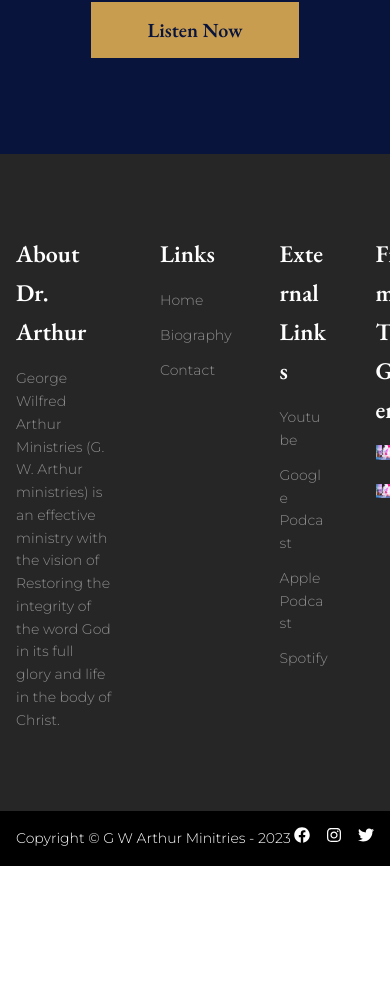
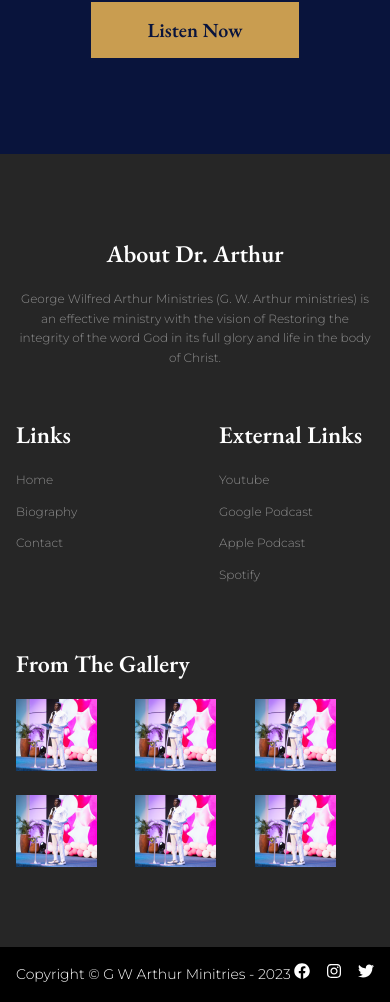
Before and after one commit to eakojo/dr-george, a Next.js app: page / in a window 390 px wide. Shown: the part 4614-5616 px from the top of the page. Before the commit the page ends 5480 px from the top, so only its background shows below. Built offline with nearby package versions, Linux system fonts and the light colour scheme.

Commit message:
home responsiveness

```diff
--- a/src/components/Footer/index.tsx
+++ b/src/components/Footer/index.tsx
@@ -7,28 +7,28 @@ const Footer: FC = () => {
   const router = useRouter()
   return (
     <Box pos={"relative"} zIndex={3}>
-    <Grid templateColumns={'repeat(8, 1fr)'} gap={12} bg={"#262626"} py={20}  px={{ base: 4, '2xl': 36 }}>
-      <GridItem colSpan={3}>
-        <Text color={"white"} fontSize={24} fontWeight={600} mb={4}>About Dr. Arthur</Text>
-        <Text color={"whiteAlpha.600"} fontSize={14} fontFamily={"montserrat"}>George Wilfred Arthur Ministries (G. W. Arthur ministries) is an effective ministry with the vision of Restoring the integrity of the word God in its full glory and life in the body of Christ. </Text>
+    <Grid templateColumns={{base: 'repeat(6, 1fr)' , md: 'repeat(8, 1fr)'}} gap={12} bg={"#262626"} py={20}  px={{ base: 4, '2xl': 36 }}>
+      <GridItem colSpan={{base: 6, md: 3}}>
+        <Text color={"white"} fontSize={24} fontWeight={600} mb={4} textAlign={{base: "center", md: "left"}}>About Dr. Arthur</Text>
+        <Text color={"whiteAlpha.600"} fontSize={{base: 12, md: 14}} textAlign={{base: "center", md: "left"}} fontFamily={"montserrat"}>George Wilfred Arthur Ministries (G. W. Arthur ministries) is an effective ministry with the vision of Restoring the integrity of the word God in its full glory and life in the body of Christ. </Text>
       </GridItem>
-      <GridItem>
+      <GridItem colSpan={{base: 3, md: 2}}>
         <Text color={"white"} fontSize={24} fontWeight={600} mb={4}>Links</Text>
 
-        <Text color={"whiteAlpha.600"} fontSize={14} fontFamily={"montserrat"} mb={3}>Home</Text>
-        <Text color={"whiteAlpha.600"} fontSize={14} fontFamily={"montserrat"} mb={3}>Biography</Text>
-        <Text color={"whiteAlpha.600"} fontSize={14} fontFamily={"montserrat"} mb={3}>Contact</Text>
+        <Text color={"whiteAlpha.600"} fontSize={{base: 12, md: 14}} fontFamily={"montserrat"} mb={3}>Home</Text>
+        <Text color={"whiteAlpha.600"} fontSize={{base: 12, md: 14}} fontFamily={"montserrat"} mb={3}>Biography</Text>
+        <Text color={"whiteAlpha.600"} fontSize={{base: 12, md: 14}} fontFamily={"montserrat"} mb={3}>Contact</Text>
 
       </GridItem>
-      <GridItem colSpan={2}>
+      <GridItem colSpan={{base: 3, md: 2}}>
         <Text color={"white"} fontSize={24} fontWeight={600} mb={4}>External Links</Text>
 
-        <Text color={"whiteAlpha.600"} fontSize={14} fontFamily={"montserrat"} mb={3}>Youtube</Text>
-        <Text color={"whiteAlpha.600"} fontSize={14} fontFamily={"montserrat"} mb={3}>Google Podcast</Text>
-        <Text color={"whiteAlpha.600"} fontSize={14} fontFamily={"montserrat"} mb={3}>Apple Podcast</Text>
-        <Text color={"whiteAlpha.600"} fontSize={14} fontFamily={"montserrat"} mb={3}>Spotify</Text>
+        <Text color={"whiteAlpha.600"} fontSize={{base: 12, md: 14}} fontFamily={"montserrat"} mb={3}>Youtube</Text>
+        <Text color={"whiteAlpha.600"} fontSize={{base: 12, md: 14}} fontFamily={"montserrat"} mb={3}>Google Podcast</Text>
+        <Text color={"whiteAlpha.600"} fontSize={{base: 12, md: 14}} fontFamily={"montserrat"} mb={3}>Apple Podcast</Text>
+        <Text color={"whiteAlpha.600"} fontSize={{base: 12, md: 14}} fontFamily={"montserrat"} mb={3}>Spotify</Text>
       </GridItem>
-      <GridItem colSpan={2}>
+      <GridItem colSpan={{base: 6, md: 3}}>
         <Text color={"white"} fontSize={24} fontWeight={600} mb={4}>From The Gallery</Text>
 
         <Grid templateColumns={'repeat(3, 1fr)'} rowGap={6} >
```
